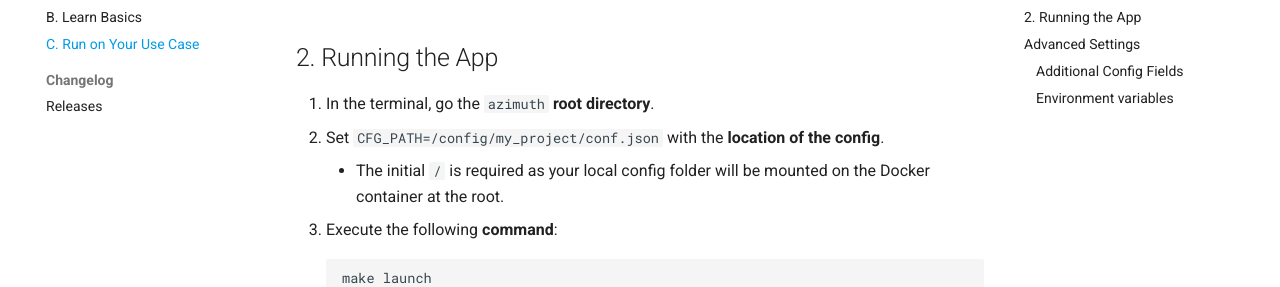
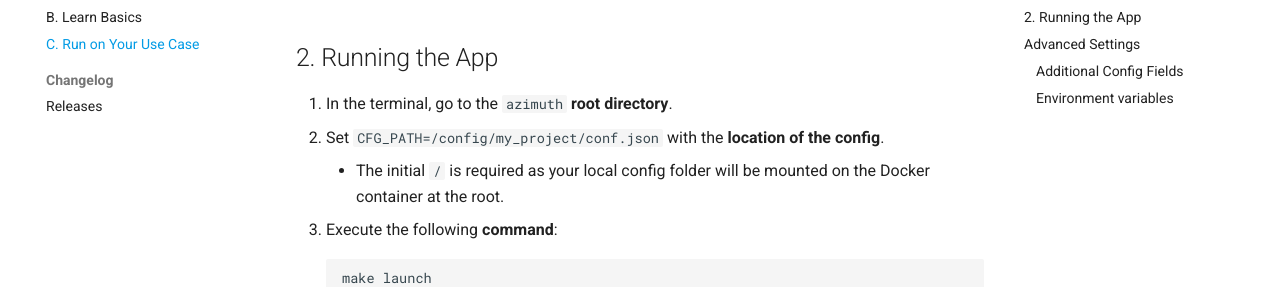
Before and after one commit to ServiceNow/azimuth, an MkDocs documentation site: the page built from docs/docs/getting-started/c-run.md, in a window 1280 px wide and 900 px high, scrolled down 1820 px. Shown: the part 166-453 px from the top of the window. Built offline with MkDocs 1.6.1 and Material for MkDocs 9.7.7, drawn with Linux system fonts in a browser that asks for light colours; comment, search, counter and statistics services are not loaded; part of the change alters nothing that is shown.

````diff
--- a/docs/docs/getting-started/b-basics.md
+++ b/docs/docs/getting-started/b-basics.md
@@ -6,6 +6,7 @@ In the downloaded Azimuth folder from [step A](a-install.md), the following stru
 exists:
 
 ```bash
+azimuth  # Root directory
 ├── azimuth
 │   └── # Back End # (7)
 ├── azimuth_shr
@@ -45,7 +46,9 @@ each config. The [:material-link: Configuration](../reference/configuration/inde
 details all available fields.
 
 Different configuration examples are provided in the repo under `config/examples`, leveraging
-pretrained models from [HuggingFace](https://huggingface.co).
+pretrained models from [HuggingFace](https://huggingface.co). In the next
+step, [:material-link: C. Run on Your Use Case](c-run.md), is detailed how to adapt an existing
+config to create your own.
 
 ## Clearing the Cache
 
@@ -62,9 +65,9 @@ Out-of-the-box, Azimuth can run on different demo data and models
 from [HuggingFace (HF)](http://www.huggingface.co). Verify that your setup is working correctly by
 running a demo.
 
-1. In the terminal, from the `azimuth` folder, execute the following commands. The first one
-   installs the Google Drive downloading library. The second command downloads from Google Drive the
-   demo data and model. Our demo is using a subset of
+1. In the terminal, from the `azimuth` folder (the root directory), execute the following commands.
+   The first one installs the Google Drive downloading library. The second command downloads from
+   Google Drive the demo data and model. Our demo is using a subset of
    the [`clinc_oos` dataset](https://huggingface.co/datasets/clinc_oos) from HuggingFace, with only
    16 classes.
     ```
@@ -72,10 +75,10 @@ running a demo.
     make download_demo
     ```
 
-    ??? fail "You cannot install `gdown`?"
-        Look at the following
-        [:material-github: Discussion](https://github.com/ServiceNow/azimuth/discussions/46) to
-        download the data manually.
+   ??? fail "You cannot install `gdown`?"
+   Look at the following
+   [:material-github: Discussion](https://github.com/ServiceNow/azimuth/discussions/46) to download
+   the data manually.
 
 2. Run **our dummy or full demo** (option a. or b.), based on how much time you have. If it is the
    first time that you are running the command, it will take additional time to download the Docker
--- a/docs/docs/getting-started/c-run.md
+++ b/docs/docs/getting-started/c-run.md
@@ -97,7 +97,7 @@ dataset and model are available in `config/examples` (`CLINC` is also shown belo
 
 ## 2. Running the App
 
-1. In the terminal, go the `azimuth` **root directory**.
+1. In the terminal, go to the `azimuth` **root directory**.
 2. Set `CFG_PATH=/config/my_project/conf.json` with the **location of the config**.
     * The initial `/` is required as your local config folder will be mounted on the Docker
       container at the root.
````
